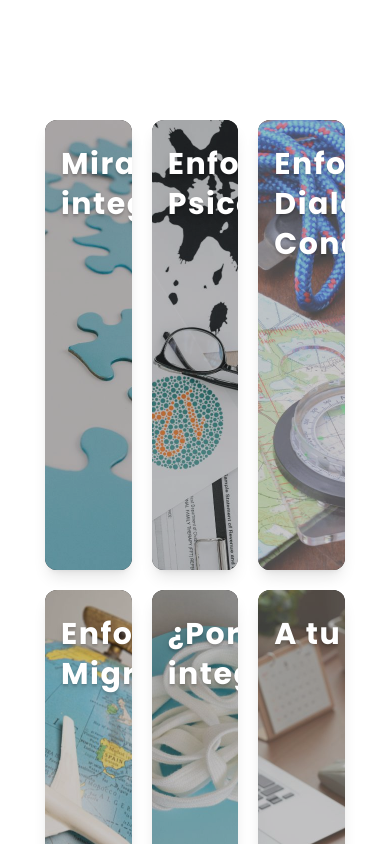
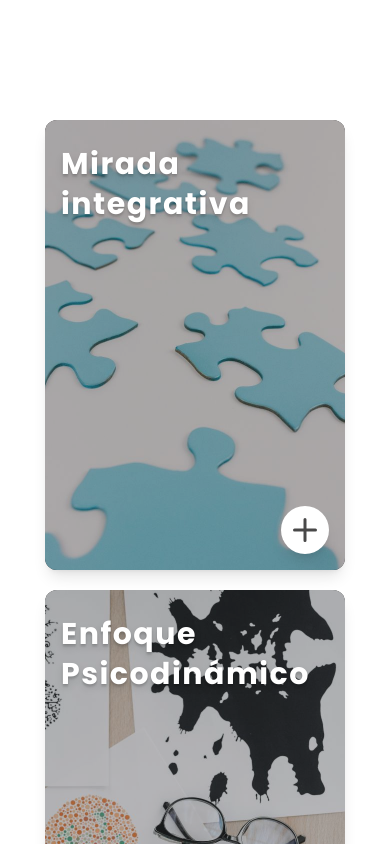
Before and after one commit to JonaLibonati/psitiendo, a React (Vite) app: page / in a window 390 px wide. Shown: the part 1080-1924 px from the top of the page. Built offline with nearby package versions, Linux system fonts and the light colour scheme.

Commit message:
Adding Focus card Button

```diff
--- a/src/components/focusSection/FocusCard.jsx
+++ b/src/components/focusSection/FocusCard.jsx
@@ -1,13 +1,17 @@
+import { PlusIcon } from "../global/icons/PlusIcon"
 
 export const FocusCard = ({img, headline}) => {
   return (
-    <li className="relative bg-black h-[450px] w-full rounded-xl overflow-hidden shadow-lg">
+    <li className="relative bg-black h-[450px] w-full rounded-xl overflow-hidden shadow-lg cursor-pointer">
       <div className="relative size-full">
         <div className="absolute size-full bg-charcoal z-20 opacity-30"></div>
         <img src={img} className="absolute size-full object-cover"/>
-        <h2 className="relative headline z-50 w-fit px-4 py-6">
+        <button className="absolute z-50 bg-white rounded-full right-0 bottom-0 m-4 shadow-lg">
+          <PlusIcon className={"size-12 text-charcoal"} />
+        </button>
+        <h3 className="relative headline z-50 w-fit px-4 py-6">
           {headline}
-        </h2>
+        </h3>
       </div>
     </li>
   )
--- a/src/components/focusSection/FocusSection.jsx
+++ b/src/components/focusSection/FocusSection.jsx
@@ -6,7 +6,7 @@ export const FocusSection = () => {
 
   return (
     <Section id="enfoque">
-      <ul className='grid grid-cols-3 gap-5'>
+      <ul className='grid md:grid-cols-2 lg:grid-cols-3 gap-5'>
         {FocusData.map((card, i) => <FocusCard {...card} key={i} />)}
       </ul>
     </Section>
--- /dev/null
+++ b/src/components/global/icons/PlusIcon.jsx
@@ -0,0 +1,8 @@
+
+export const PlusIcon = ({ className }) => {
+  return (
+    <svg xmlns="http://www.w3.org/2000/svg" width="16" height="16" fill="currentColor" className={className} viewBox="0 0 16 16">
+      <path d="M8 4a.5.5 0 0 1 .5.5v3h3a.5.5 0 0 1 0 1h-3v3a.5.5 0 0 1-1 0v-3h-3a.5.5 0 0 1 0-1h3v-3A.5.5 0 0 1 8 4"/>
+    </svg>
+  )
+}
```
